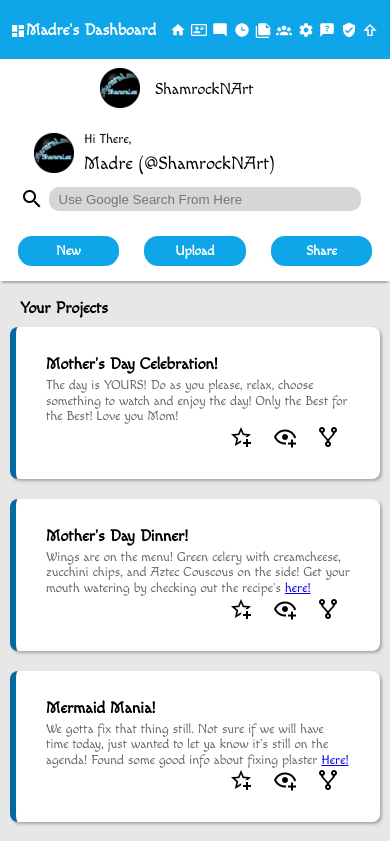
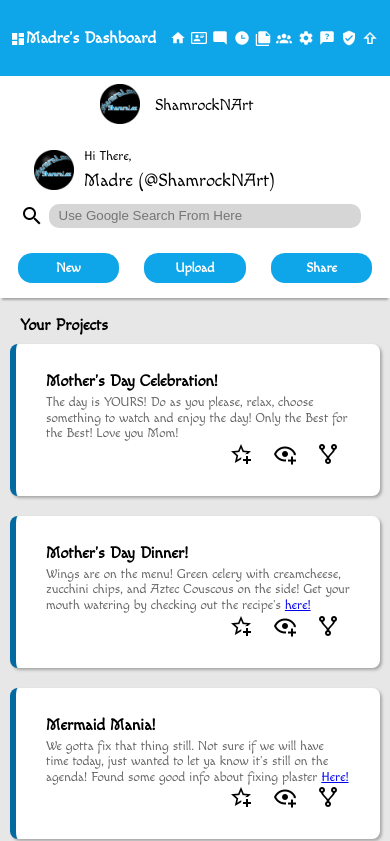
Before and after one commit to KPInc425/MadreXmas2022, a plain HTML site: page index.html in a window 390 px wide. Shown: the top 841 px of the page. Drawn offline with Linux system fonts and the light colour scheme.

Commit message:
Style menu height

```diff
--- a/styles.css
+++ b/styles.css
@@ -22,7 +22,7 @@ body {
 
 .menu {
     background-color: #0ea5e9;
-    height: 100vh;
+    /* height: 100vh; */
     grid-area: menu;
     display: grid;
     grid-template-columns: 1fr;
@@ -426,3 +426,10 @@ hr {
         font-size: 50%;
     }
 }
+
+@media screen and (max-width: 420px) {
+    .menu {
+        height: 9vh;
+    }
+
+}
```
